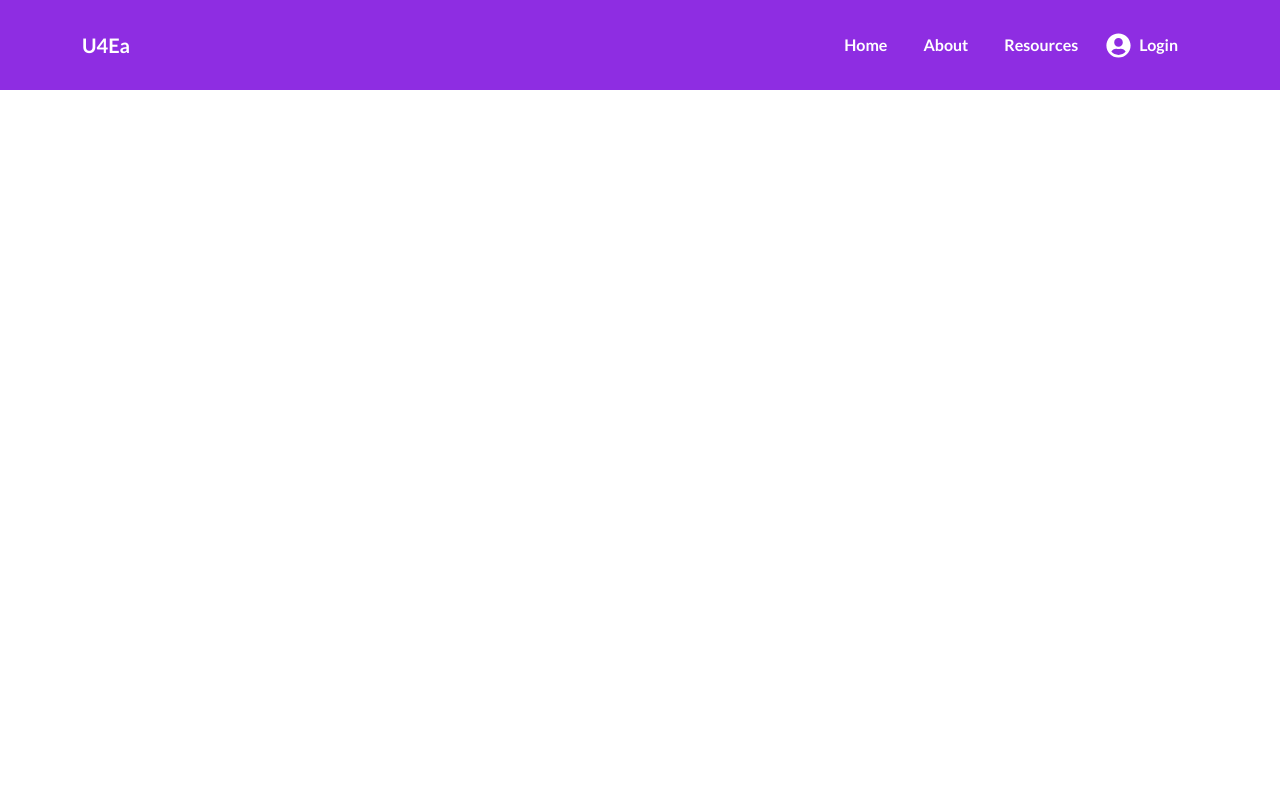
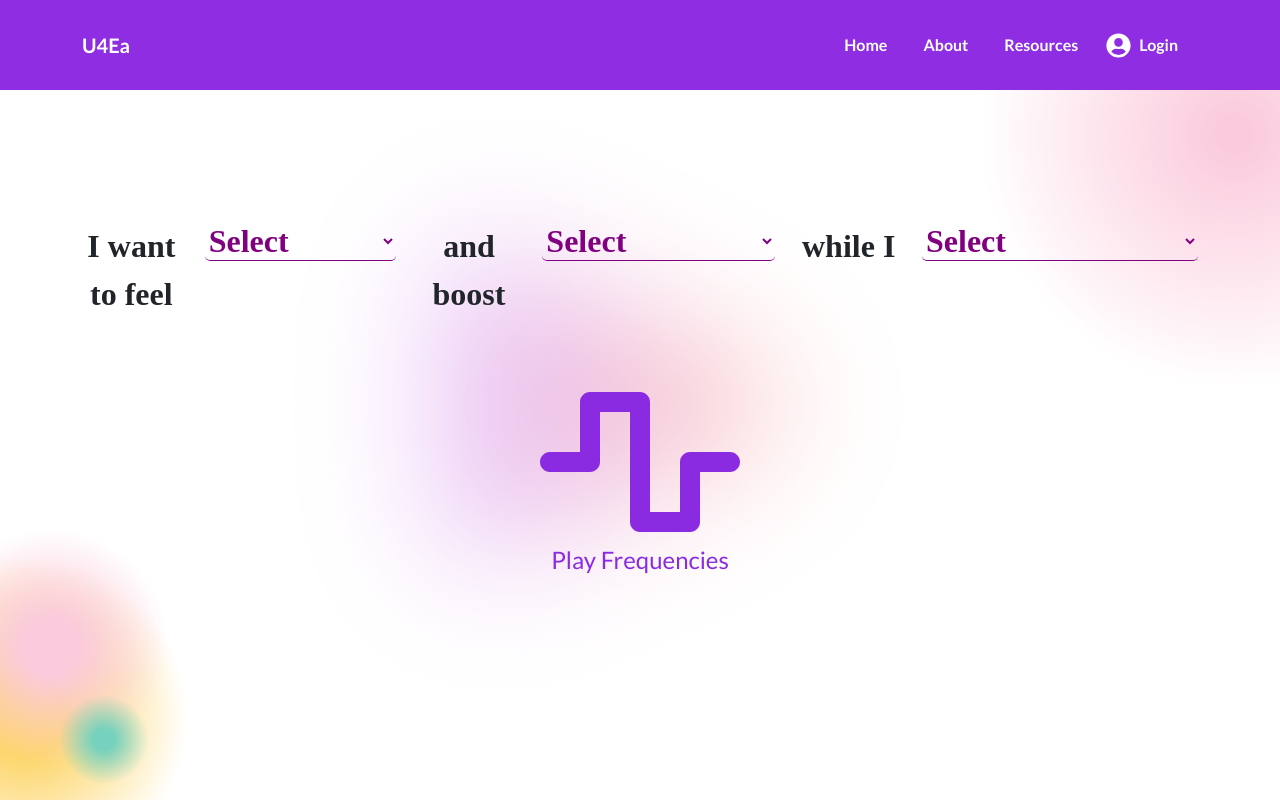
Before and after one commit to U4EaData/Landing-Page, a React (Create React App) app: page /binauralbeats in a window 1280 px wide. Built offline with nearby package versions, Linux system fonts and the light colour scheme.

Commit message:
working on the UI of Bin beats

```diff
--- a/package.json
+++ b/package.json
@@ -5,6 +5,10 @@
   "private": true,
   "dependencies": {
     "@emotion/react": "^11.10.6",
+    "@fortawesome/fontawesome-svg-core": "^6.4.0",
+    "@fortawesome/free-regular-svg-icons": "^6.4.0",
+    "@fortawesome/free-solid-svg-icons": "^6.4.0",
+    "@fortawesome/react-fontawesome": "^0.2.0",
     "@popperjs/core": "^2.11.6",
     "@testing-library/react": "^13.3.0",
     "@testing-library/user-event": "^13.5.0",
--- a/src/App.js
+++ b/src/App.js
@@ -12,6 +12,7 @@ import JourneySection from "./components/journey/JourneySection";
 import UserDashboard from "./components/userdashboard/UserDashboard";
 import Mobile from "./components/mobile-experience/Mobile";
 import Footer from "./components/footer/Footer";
+import BinauralBeats from "./components/binauralbeats/BinauralBeats";
 import "./components/testimonials/TestimonialsSection.module.css";
 import { Route, Routes, BrowserRouter as Router } from "react-router-dom";
 import axios from "axios";
@@ -148,7 +149,7 @@ function App() {
             <Route path="/about" element={<About />} />
             <Route path="/resources" element={<Science />} />
             <Route path="/davinci" element={<DaVinci />} />
-
+            <Route path="/binauralbeats" element={<BinauralBeats />} />
             <Route
               path="/userdashboard"
               element={<UserDashboard user={user} />}
--- /dev/null
+++ b/src/components/binauralbeats/BinauralBeats.js
@@ -0,0 +1,120 @@
+import React, { useState, useEffect } from "react";
+import "bootstrap/dist/css/bootstrap.css";
+import { Container, Col, Row } from "react-bootstrap";
+import classes from "./BinauralBeats.module.css"
+import appClasses from "../../App.module.css";
+import { Fade } from "react-awesome-reveal";
+import Button from "react-bootstrap/Button";
+import { FontAwesomeIcon } from '@fortawesome/react-fontawesome';
+import { faWaveSquare } from '@fortawesome/free-solid-svg-icons';
+
+
+function BinauralBeats() {
+  const [feel, setFeel] = useState("");
+  const [boost, setBoost] = useState("");
+  const [thingDuring, setThingDuring] = useState("");
+  const [filename, setFilename] = useState("");
+  const [playing, setPlaying] = useState(false);
+  const onFeelChange = (e) => {
+    setFeel(e.target.value)
+  }
+  const onBoostChange = (e) => {
+    setBoost(e.target.value)
+  }
+  const onThingDuringChange = (e) => {
+    setThingDuring(e.target.value)
+  }
+  const playFrequencies = (e) => {
+    if (!playing) {
+      if (feel != "" && boost != "" && thingDuring != "") {
+        console.log("FULL VAR: Playing frequencies from " + filename)
+        setPlaying(true)
+        // figure out how to play frequencies
+      } else {
+        alert("Please select from all three fields")
+      }
+    } else {
+      console.log("Stopping playing, click again to start playing again")
+      setPlaying(false)
+    }
+  }
+  useEffect(() => {
+    setFilename(feel + "_" + boost + "_" + thingDuring + ".wav")
+  }, [feel, boost, thingDuring])
+  return (
+      <section className={classes.sectionContainer}>
+        <Container className={classes.scienceSection}>
+            <Col>
+                <Row className={classes.nogutters}>
+                  <Col>
+                    <p className={classes.centertext}>I want to feel</p>
+                  </Col>
+                  <Col>
+                  <select value={feel} onChange={onFeelChange} className={classes.customdropdown}>
+                    <option value="">Select</option>
+                    <option value="oneness">Oneness</option>
+                    <option value="intuitive">Intuitive</option>
+                    <option value="resolved">Resolved</option>
+                    <option value="harmonious">Harmonious</option>
+                    <option value="miraculous">Miraculous</option>
+                    <option value="cleansed">Cleansed</option>
+                    <option value="liberation">Liberation</option>
+                  </select>
+                  </Col>
+                  <Col>
+                    <p className={classes.centertext}>and boost</p>
+                  </Col>
+                  <Col>
+                    <select value={boost} onChange={onBoostChange} className={classes.customdropdown}>
+                      <option value="">Select</option>
+                      <option value="vitality">Vitality</option>
+                      <option value="creativity">Creativity</option>
+                      <option value="willpower">Will Power</option>
+                      <option value="love">Love</option>
+                      <option value="selfexpression">Self-Expression</option>
+                      <option value="focus">Focus</option>
+                      <option value="consciousness">Consciousness</option>
+                      <option value="painrelief">Pain Relief</option>
+                      <option value="cureall">Cure-All</option>
+                      <option value="vigor">Vigor</option>
+                      <option value="rejuvination">Rejuvination</option>
+                    </select>
+                  </Col>
+                  <Col>
+                    <p className={classes.centertext}>while I</p>
+                  </Col>
+                  <Col>
+                    <select value={thingDuring} onChange={onThingDuringChange} className={classes.customdropdown}>
+                      <option value="">Select</option>
+                      <option value="selfmotivate">Self Motivate</option>
+                      <option value="improvemood">Improve my Mood</option>
+                      <option value="meditate">Mediate</option>
+                      <option value="relax">Relax</option>
+                      <option value="sleep">Sleep</option>
+                    </select>
+                  </Col>
+                </Row>
+                <Row>
+                  <div onClick={playFrequencies}>
+                    <Col className={classes.playsound}>
+                      <FontAwesomeIcon icon={faWaveSquare} size="10x" style={{ color: 'rgb(138, 43, 226)' }} />
+                      <p className={classes.playfrequencies}>Play Frequencies</p>
+                    </Col>
+                  </div>
+                </Row>
+                {/* <Button
+                  variant="primary"
+                  size="lg"
+                  className={appClasses.buttonsize}
+                  onClick={playFrequencies}
+                >
+                  Play Frequencies
+                </Button> */}
+            </Col>
+        </Container>
+      </section>
+  )
+}
+
+
+export default BinauralBeats
--- /dev/null
+++ b/src/components/binauralbeats/BinauralBeats.module.css
@@ -0,0 +1,113 @@
+@import url('https://fonts.googleapis.com/css2?family=Nunito:wght@200&display=swap');
+
+.sectionContainer {
+    display: flex;
+    padding: 20px 0px;
+    flex-direction: column;
+    justify-content: center;
+    align-items: center;
+    height: 100vh;
+}
+
+.nogutters [class^="col-"] {
+    padding-right: 0;
+    padding-left: 0;
+  }
+
+.centertext {
+    font-family: "Times New Roman", Times, serif !important;
+    font-weight: bold;
+    font-size:2rem;
+}
+
+.playsound {
+    padding-top: 8vh;
+}
+
+.playfrequencies {
+    font-family: 'Nunito', sans-serif;
+    font-size: 1.5rem;
+    color: rgb(138, 43, 226);
+}
+
+.scienceSection {
+    /* padding-top: 90px; */
+    text-align: center;
+    /* height: 100vh; */
+}
+
+.scienceLinkContainer a {
+    /* text-decoration: none !important; */
+    border: none;
+    color: black !important;
+}
+
+.sciencelink:hover {
+    color: #8034f6 !important;
+}
+
+.dropdown {
+    width: 200px !important;
+    background-color: lightgray !important;
+    font-weight: 700;
+    font-family: "Times New Roman", Times, serif !important;
+    font-weight: bold;
+    font-size:2rem;
+
+}
+
+@media only screen and (max-width: 995px) {
+    .scienceFlexContainer {
+        display: flex;
+        flex-direction: column-reverse;
+
+    }
+}
+
+
+@media only screen and (max-width: 480px) {
+
+}
+
+.customdropdown {
+    display: inline-block;
+    border: none;
+    border-bottom: 1px solid purple;
+    color: purple;
+    font-size: 2rem;
+    font-weight: bold;
+    padding: 0;
+    margin: 0;
+    background: transparent;
+    cursor: pointer;
+    font-family: "Times New Roman", Times, serif !important;
+    outline: none;
+  }
+
+  .customdropdown:focus {
+    outline: none;
+  }
+
+  .customdropdown option {
+    color: black;
+  }
+
+  .customdropdown::-ms-expand {
+    display: none;
+  }
+
+  .customdropdown:after {
+    content: '\25BC';
+    position: absolute;
+    top: calc(50% - 4px);
+    right: 8px;
+    font-size: 10px;
+  }
+
+  .customdropdown select {
+    position: absolute;
+    opacity: 0;
+    height: 100%;
+    width: 100%;
+    cursor: pointer;
+  }
```
Also changed, not shown: 1 other file (tests, documents, lock files or other folders).
